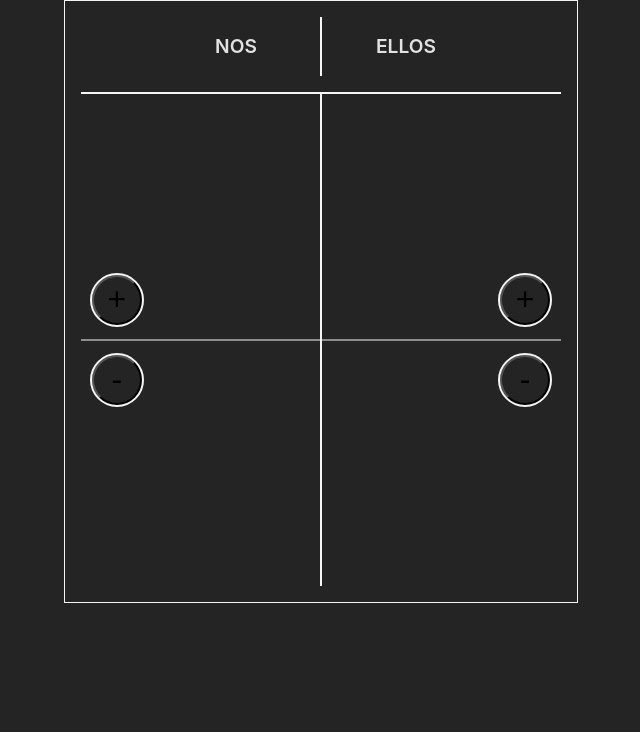
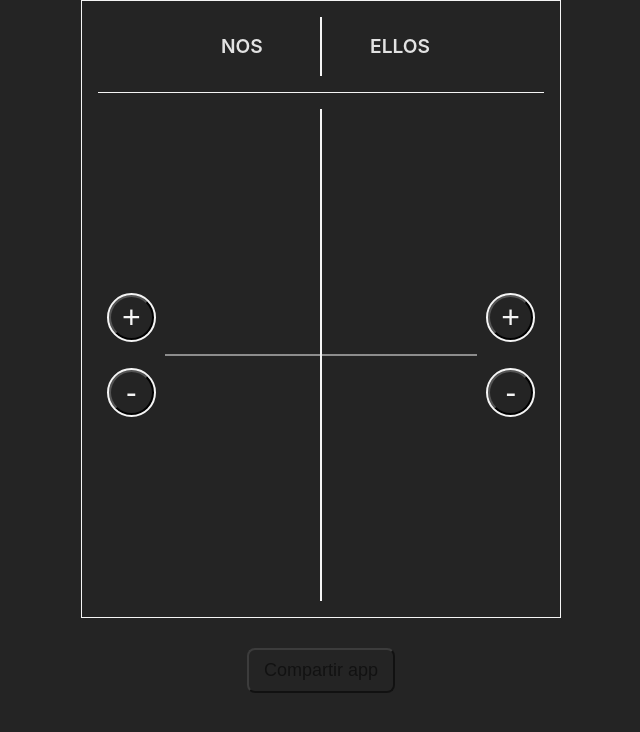
Before and after one commit to nicolasfont1/sumatelospuntos, a Vue app: page / in a window 1280 px wide. Shown: the top 732 px of the page, without its empty margins (319-959 px from the left). Built offline with nearby package versions, Linux system fonts and the light colour scheme.

Commit message:
App first version

```diff
--- a/index.html
+++ b/index.html
@@ -2,9 +2,16 @@
 <html lang="en">
   <head>
     <meta charset="UTF-8" />
-    <link rel="icon" type="image/svg+xml" href="/vite.svg" />
-    <meta name="viewport" content="width=device-width, initial-scale=1.0" />
-    <title>Vite + Vue</title>
+    <link rel="icon" type="png" href="/flag.png" />
+    <meta name="viewport" content="width=device-width, initial-scale=1.0, user-scalable=no" />
+    <title>Sumate los puntos</title>
+
+    <!-- Open Graph Tags -->
+    <meta property="og:title" content="Sumate los puntos" />
+    <meta property="og:description" content="No tenés que descargar nada, dale." />
+    <meta property="og:image" content="/sumatelospuntos.jpg" />
+    <meta property="og:url" content="https://sumatelospuntos.vercel.app/" />
+    <meta property="og:type" content="website" />
   </head>
   <body>
     <div id="app" style="display: flex; justify-content: center;"></div>
--- a/src/App.vue
+++ b/src/App.vue
@@ -12,12 +12,17 @@ const pointBox = {
 const nosPoints = ref([]);
 const ellosPoints = ref([]);
 
-const addPoint = (teamPointsObject) => {
+const winnerTeam = ref('')
+
+const addPoint = (teamPointsObject, teamName) => {
+  const lastBox = teamPointsObject[teamPointsObject.length - 1];
+  if (teamPointsObject.length === 6 && lastBox.center) {
+    return
+  }
+
   if (!teamPointsObject.length) {
     addNewBox(teamPointsObject)
   } else {
-    const lastBox = teamPointsObject[teamPointsObject.length - 1];
-
     if (!lastBox.top) {
       lastBox.top = true;
     } else if (!lastBox.right) {
@@ -25,6 +30,11 @@ const addPoint = (teamPointsObject) => {
     } else if (!lastBox.bottom) {
       lastBox.bottom = true;
     } else if (!lastBox.center) {
+      if (teamPointsObject.length === 6) {
+        lastBox.center = true;
+        winnerTeam.value = teamName;
+        return
+      };
       lastBox.center = true;
     } else {
       addNewBox(teamPointsObject);
@@ -60,10 +70,37 @@ const removeLastBox = (teamPointsObject) => {
   teamPointsObject.pop()
 };
 
+const reset = () => {
+  window.location.reload();
+};
+
+const shareApp = () => {
+  const URL = 'https://sumatelospuntos.vercel.app/'
+
+  navigator.clipboard.writeText(URL)
+    .then(() => {
+      if (copiedURL.value) return
+      copiedURL.value = true;
+      setTimeout(() => {
+        copiedURL.value = false;
+      }, 3000);
+    })
+    .catch(err => {
+      if (nonCopiedURL.value) return
+      nonCopiedURL.value = true;
+      setTimeout(() => {
+        nonCopiedURL.value = false;
+      }, 3000);
+    });
+};
+
+const copiedURL = ref(false)
+const nonCopiedURL = ref(false)
 </script>
 
 <template>
   <main class="main-container">
+    <section class="game-container">
       <div class="team-names">
         <div class="team-nos">
           <span class="team-name">NOS</span>
@@ -72,9 +109,10 @@ const removeLastBox = (teamPointsObject) => {
           <span class="team-name">ELLOS</span>
         </div>
       </div>
+      <div class="divider"></div>
       <div class="team-points">
         <div class="buttons-container">
-        <button class="point-button" @click="addPoint(nosPoints)">+</button>
+          <button class="point-button" @click="addPoint(nosPoints, 'NOS')">+</button>
           <button class="point-button" @click="removePoint(nosPoints)">-</button>
         </div>
         <div class="points-container nos">
@@ -89,9 +127,29 @@ const removeLastBox = (teamPointsObject) => {
           </div>
         </div>
         <div class="buttons-container">
-        <button class="point-button" @click="addPoint(ellosPoints)">+</button>
+          <button class="point-button" @click="addPoint(ellosPoints, 'ELLOS')">+</button>
           <button class="point-button" @click="removePoint(ellosPoints)">-</button>
         </div>
       </div>
+    </section>
+    <button class="share-button" @click="shareApp()">Compartir app</button>
+    <div v-if="copiedURL" class="copied-url">
+      <span>¡URL copiada!</span>
+      <span>Pegala donde quieras para compartir la app</span>
+    </div>
+    <div v-if="nonCopiedURL" class="copied-url">
+      <span>Algo salió mal</span>
+      <span>No se pudo copiar la URL</span>
+    </div>
   </main>
+    <!-- Modal -->
+  <div v-if="winnerTeam.length" class="winner-modal-outside">
+    <div class="winner-modal-inside">
+      <span style="font-size: 70px;">🏆</span>
+      <span style="font-size: 30px;">Ganador</span>
+      <span style="font-size: 50px; font-weight: 700;">{{ winnerTeam  }}</span>
+      <button class="reset-button" @click="reset()">Reiniciar</button>
+      <button class="see-points-button" @click="winnerTeam = ''">Ver puntos</button>
+    </div>
+  </div>
 </template>
--- a/src/style.css
+++ b/src/style.css
@@ -18,25 +18,41 @@ body {
   margin: 0;
   padding: 0;
   box-sizing: border-box;
-  min-height: 100vh;
-  display: flex;
-  flex-direction: column;
+}
+
+button {
+  touch-action: manipulation;
 }
 
 .main-container {
   display: flex;
   flex-direction: column;
+  align-items: center;
+  width: 100%;
+}
+
+.game-container {
+  display: flex;
+  flex-direction: column;
   justify-content: center;
+  width: 100%;
   max-width: 480px;
-  width: 100%;
   padding: 16px;
   border: 1px solid whitesmoke;
+  box-sizing: border-box;
+}
+
+.divider {
+  width: 100%;
+  height: 1px;
+  background-color: whitesmoke
 }
 
 .team-names {
   min-height: 50px;
   display: flex;
   justify-content: center;
+  margin-bottom: 16px;
 }
 
 .team-nos, .team-ellos {
@@ -61,9 +77,7 @@ body {
 .team-points {
   min-height: 492px;
   margin-top: 16px;
-  border-top: 2px solid whitesmoke;
   display: flex;
-  background: linear-gradient(to bottom, transparent 49.8%, rgba(245, 245, 245, 0.5) 49.8%, rgba(245, 245, 245, 0.5) 50.2%, transparent 50.2%);
 }
 
 .buttons-container {
@@ -76,16 +90,18 @@ body {
 }
 
 .point-button {
-  width: 50px;
-  aspect-ratio: 1/1;
+  width: 45px;
+  height: 45px;
   border-radius: 50%;
   background: none;
   outline: 2px solid whitesmoke;
   font-size: xx-large;
+  color: whitesmoke;
 }
 
 .points-container {
   width: 35%;
+  background: linear-gradient(to bottom, transparent 49.8%, rgba(245, 245, 245, 0.5) 49.8%, rgba(245, 245, 245, 0.5) 50.2%, transparent 50.2%);
 }
 
 .points-container.nos {
@@ -97,7 +113,7 @@ body {
 }
 
 .five-point-box {
-  width: 35%;
+  width: 55px;
   aspect-ratio: 1/1;
   margin: 20px auto 0 auto;
   box-sizing: border-box;
@@ -109,17 +125,77 @@ body {
 
 
 .left-stick {
-  border-left: 5px solid whitesmoke;
+  border-left: 4px solid whitesmoke;
 }
 .top-stick {
-  border-top: 5px solid whitesmoke;
+  border-top: 4px solid whitesmoke;
 }
 .right-stick {
-  border-right: 5px solid whitesmoke;
+  border-right: 4px solid whitesmoke;
 }
 .bottom-stick {
-  border-bottom: 5px solid whitesmoke;
+  border-bottom: 4px solid whitesmoke;
 }
 .center-stick {
-  background: linear-gradient(to bottom right, transparent 46.5%, whitesmoke 46.5%, whitesmoke 54.5%, transparent 54.5%);
+  background: linear-gradient(to bottom right, transparent 47.5%, whitesmoke 47.5%, whitesmoke 54.5%, transparent 54.5%);
 }
+
+.share-button {
+  margin-top: 30px;
+  font-size: large;
+  background: none;
+  padding: 10px 15px;
+  border-radius: 8px;
+  opacity: .5;
+}
+
+.copied-url {
+  margin-top: 20px;
+  display: flex;
+  flex-direction: column;
+  align-items: center;
+  text-align: center;
+}
+
+.winner-modal-outside {
+  display: flex;
+  align-items: center;
+  justify-content: center;
+  background-color: rgba(0, 0, 0, 0.5);
+  width: 100vw;
+  height: 100vh;
+  position: absolute;
+  z-index: 999;
+}
+
+.winner-modal-inside {
+  display: flex;
+  flex-direction: column;
+  align-items: center;
+  min-width: 250px;
+  width: 80%;
+  max-width: 350px;
+  background-color: #242424;
+  padding-bottom: 20px;
+  padding-top: 20px;
+  border: 2px solid whitesmoke;
+  outline: 15px solid #242424;
+  border-radius: 10px;
+  margin-bottom: 150px;
+}
+
+.winner-modal-inside .reset-button {
+  margin-top: 30px;
+  border: 1px solid whitesmoke;
+  background: none;
+  padding: 10px 20px;
+  border-radius: 10px;
+  font-size: 15px;
+}
+
+.winner-modal-inside .see-points-button {
+  margin-top: 15px;
+  border: none;
+  background: none;
+  opacity: .6;
+}
```
Also changed, not shown: public/flag.png (added), public/sumatelospuntos.jpg (added). Lines whose indentation alone changed are shown as unchanged.
